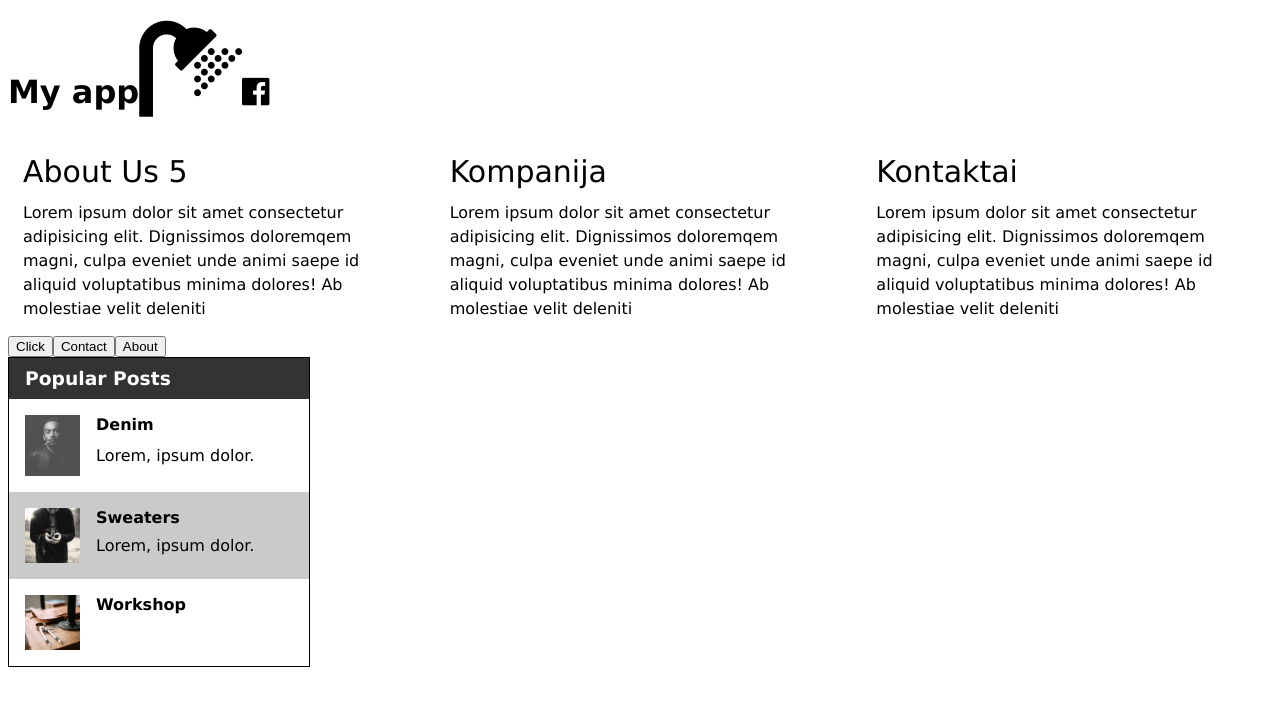
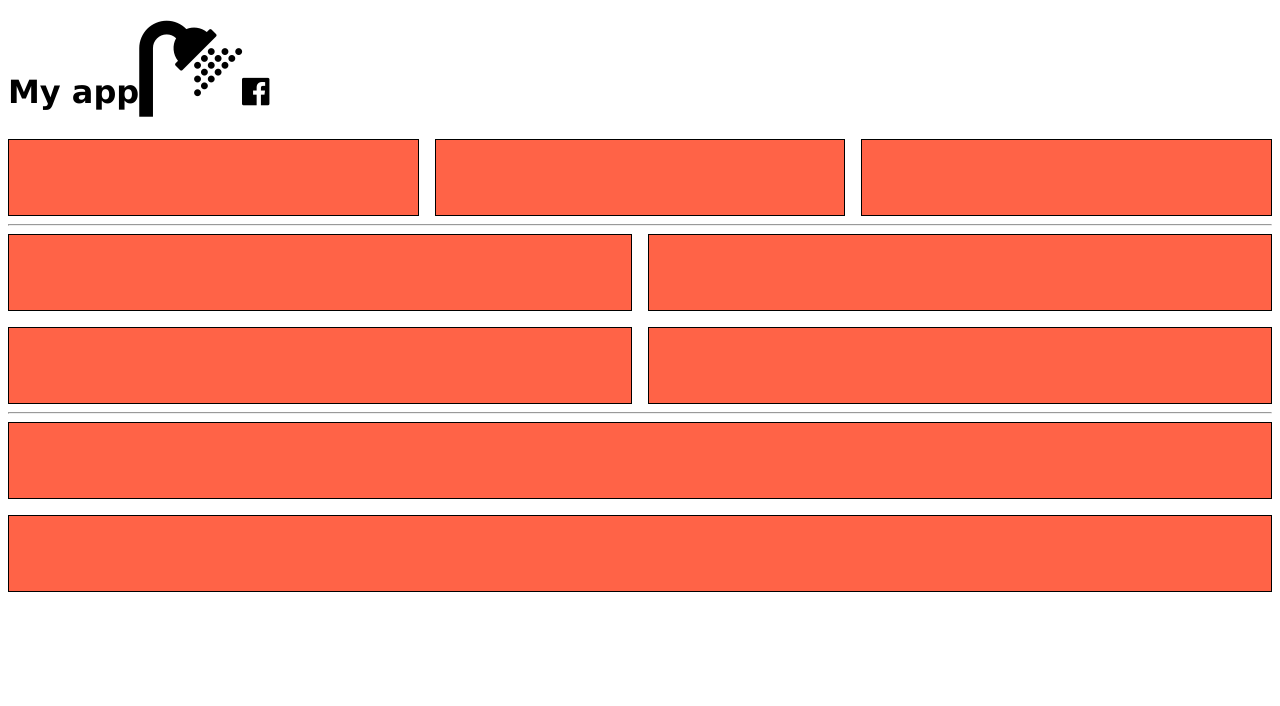
Before and after one commit to MariusCodeAcademy/feu5_02_react_loops_cond_cmp, a React (Vite) app: page / in a window 1280 px wide. Shown: the top 706 px of the page. Built offline with nearby package versions, Linux system fonts and the light colour scheme; the HTML template or start-up script is replaced by a standard one.

Commit message:
grid class

```diff
--- a/src/App.css
+++ b/src/App.css
@@ -41,3 +41,9 @@ p {
 .sectionPart p {
   line-height: 1.5;
 }
+
+.box {
+  border: 1px solid #000;
+  background-color: tomato;
+  min-height: 75px;
+}
--- a/src/App.jsx
+++ b/src/App.jsx
@@ -3,6 +3,7 @@ import './App.css';
 import Icon from './components/ui/icon/Icon';
 import Button from './components/ui/button/Button';
 import ThreeList from './components/three/ThreeList';
+import Grid from './components/ui/grid/Grid';
 
 const titleArr = ['About Us', 'Kompanija', 'Kontaktai'];
 
@@ -14,7 +15,25 @@ function App() {
         <Icon name='shower' lg />
         <Icon name='facebook-official' />
       </h1>
-      <ThreeList list={titleArr} />
+      <Grid>
+        <div className='box'></div>
+        <div className='box'></div>
+        <div className='box'></div>
+      </Grid>
+      <hr />
+      <Grid cols={2}>
+        <div className='box'></div>
+        <div className='box'></div>
+        <div className='box'></div>
+        <div className='box'></div>
+      </Grid>
+      <hr />
+
+      <Grid cols={1}>
+        <div className='box'></div>
+        <div className='box'></div>
+      </Grid>
+      {/* <ThreeList list={titleArr} />
       <main>
         <Button>Click</Button>
         <Button>Contact</Button>
@@ -22,7 +41,7 @@ function App() {
       </main>
       <aside className='aside'>
         <PostsAside />
-      </aside>
+      </aside> */}
     </div>
   );
 }
--- a/src/components/ui/grid/Grid.jsx
+++ b/src/components/ui/grid/Grid.jsx
@@ -10,9 +10,17 @@ function Grid(props) {
    * props.cols === 1 ? 'cols1 myGrid'
    * kitais atvejais  myGrid
    */
-  function calculateClass() {}
+  function calculateClass() {
+    let finalValue = 'myGrid';
+    if (props.cols === 2) {
+      finalValue += ' cols2';
+    } else if (props.cols === 1) {
+      finalValue += ' cols1';
+    }
+    return finalValue;
+  }
 
   console.log('finalClass ===', finalClass);
-  return <div className={finalClass}>{props.children}</div>;
+  return <div className={calculateClass()}>{props.children}</div>;
 }
 export default Grid;
```
Also changed, not shown: sandbox/grid.js (added, +23 -0 lines).
